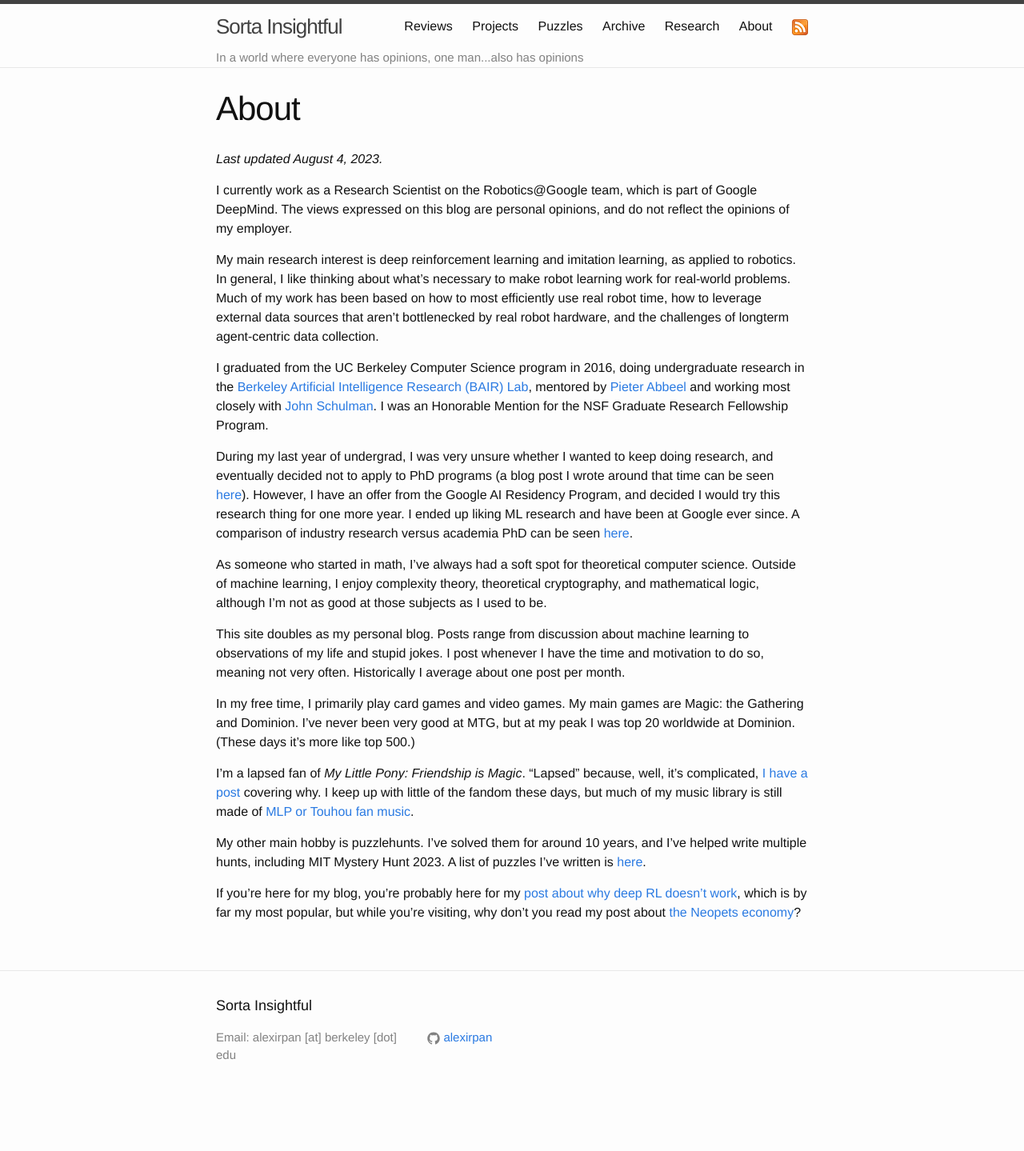
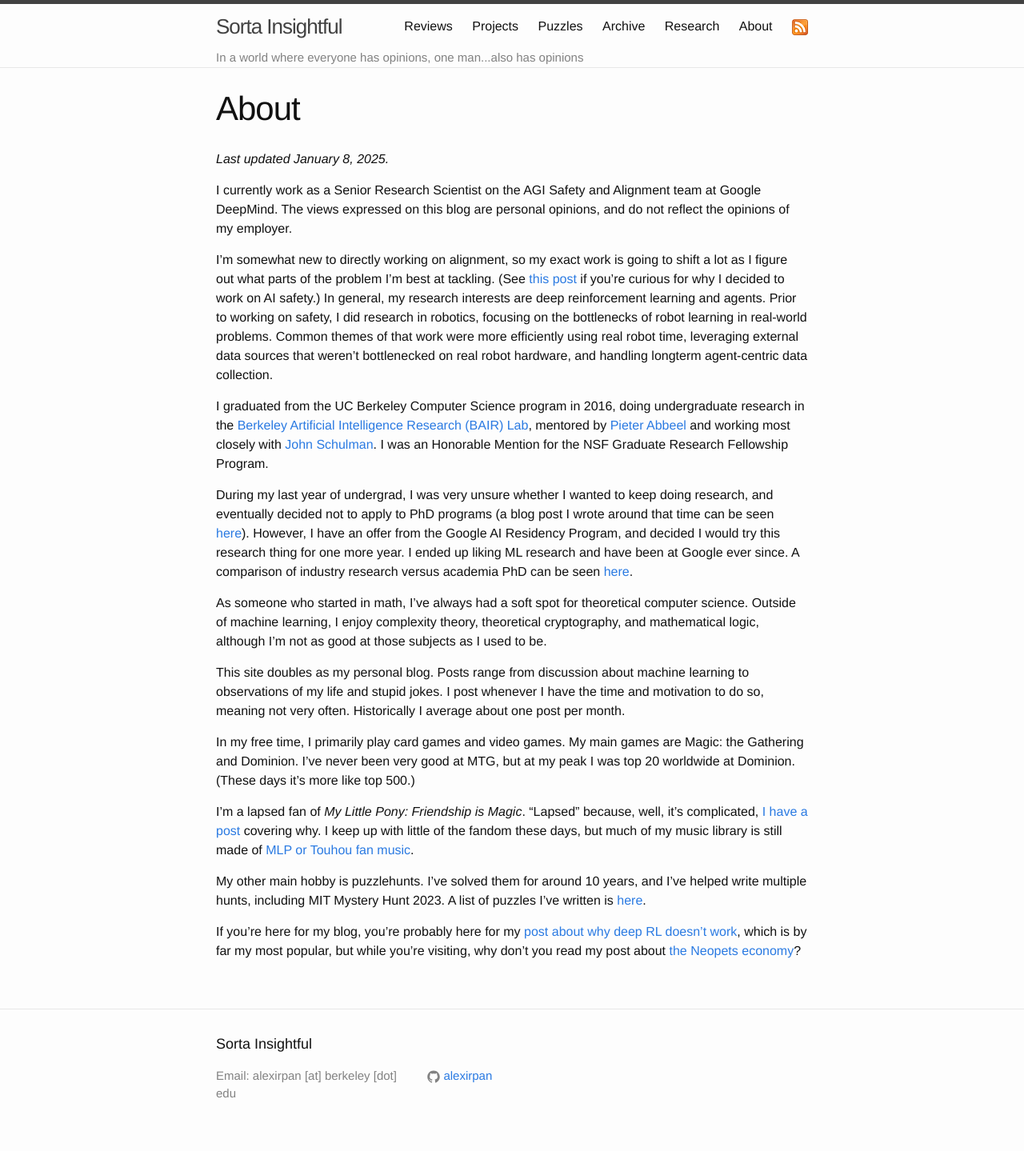
Before and after one commit to alexirpan/alexirpan.github.io, a Jekyll site: the page built from about.md, in a window 1280 px wide. Shown: the whole page at 80% size. Built offline with Jekyll 4.4.1, drawn with Linux system fonts in a browser that asks for light colours; nearby versions of some CDN libraries; before the commit the page ends 1391 px from its top, so only the background shows below that.

Commit message:
Overdue about + research update

```diff
--- a/about.md
+++ b/about.md
@@ -4,18 +4,22 @@
 permalink: /about/
 ---
 
-*Last updated August 4, 2023.*
+*Last updated January 8, 2025.*
 
-I currently work as a Research
-Scientist on the Robotics@Google team, which is part of Google DeepMind. The views expressed on this blog are
+I currently work as a Senior Research
+Scientist on the AGI Safety and Alignment team at Google DeepMind.
+The views expressed on this blog are
 personal opinions, and do not reflect the opinions of my employer.
 
-My main research interest is deep reinforcement learning and imitation learning, as
-applied to robotics.
-In general, I like thinking about what's necessary to make robot learning work
-for real-world problems. Much of my work has been based on how to most efficiently
-use real robot time, how to leverage external data sources that aren't bottlenecked
-by real robot hardware, and the challenges of longterm agent-centric data collection.
+I'm somewhat new to directly working on alignment, so my exact work is going to
+shift a lot as I figure out what parts of the problem I'm best at tackling.
+(See [this post]({% post_url 2024-08-06-switching-to-ai-safety %}) if you're curious for why I decided to work on AI safety.)
+In general, my research interests are deep reinforcement learning and agents.
+Prior to working on safety, I did research in robotics, focusing on
+the bottlenecks of robot learning in real-world problems. Common themes of that work
+were more efficiently using real robot time, leveraging external data sources that
+weren't bottlenecked on real robot hardware, and handling longterm agent-centric
+data collection.
 
 I graduated from the UC Berkeley Computer Science program in 2016, doing undergraduate
 research in the [Berkeley Artificial Intelligence
```
Also changed, not shown: research.md (+6 -2 lines).
